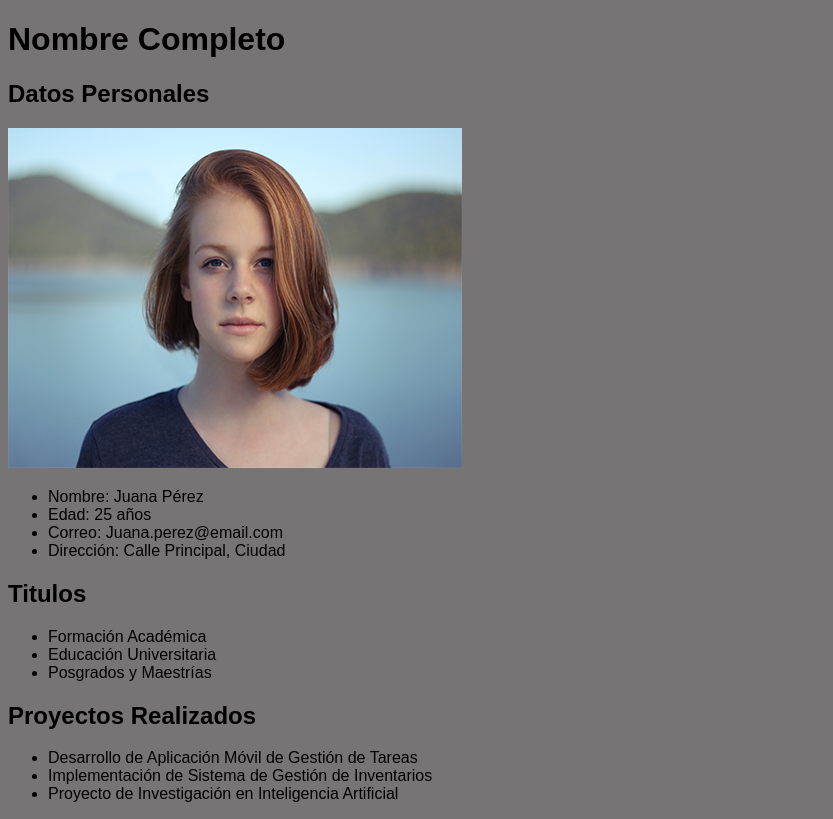
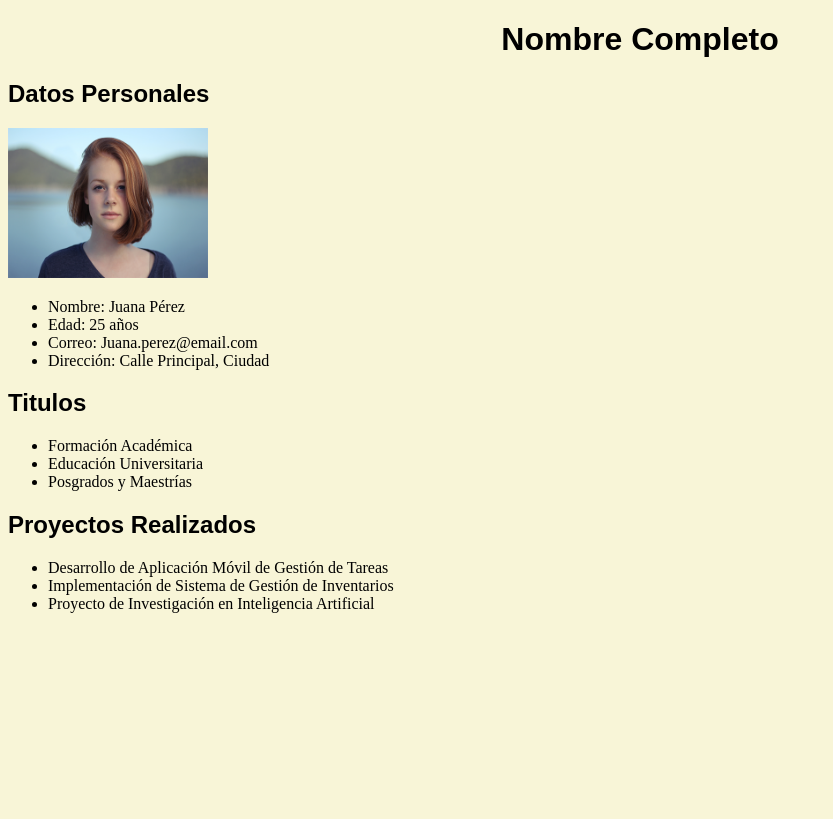
Before and after one commit to PaulaHuertasA/Proyecto_curriculum_MH, a plain HTML site: page index.html in a window 1280 px wide. Shown: the whole page, without its empty margins (0-833 px from the left). Drawn offline with Linux system fonts and the light colour scheme.

Commit message:
Cuarto Commit

```diff
--- a/css/styles.css
+++ b/css/styles.css
@@ -1,4 +1,20 @@
 body {
-    font-family: Arial, sans-serif;
     background-color: #767474;
 }
+h1{
+    text-align: center;
+    font-family: Arial, Helvetica, sans-serif;
+}
+h2{
+    font-family: Arial, Helvetica, sans-serif;
+}
+ul{
+    font-family: 'Times New Roman', Times, serif;
+}
+
+body{
+    background-color: rgb(248, 245, 215);
+}
+img{
+    width: 200px;
+}
```
